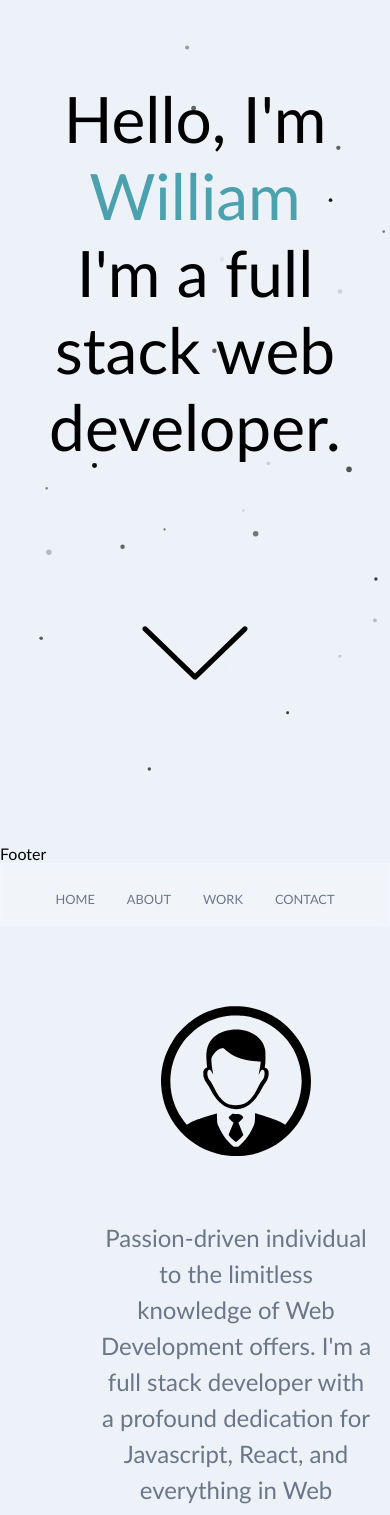
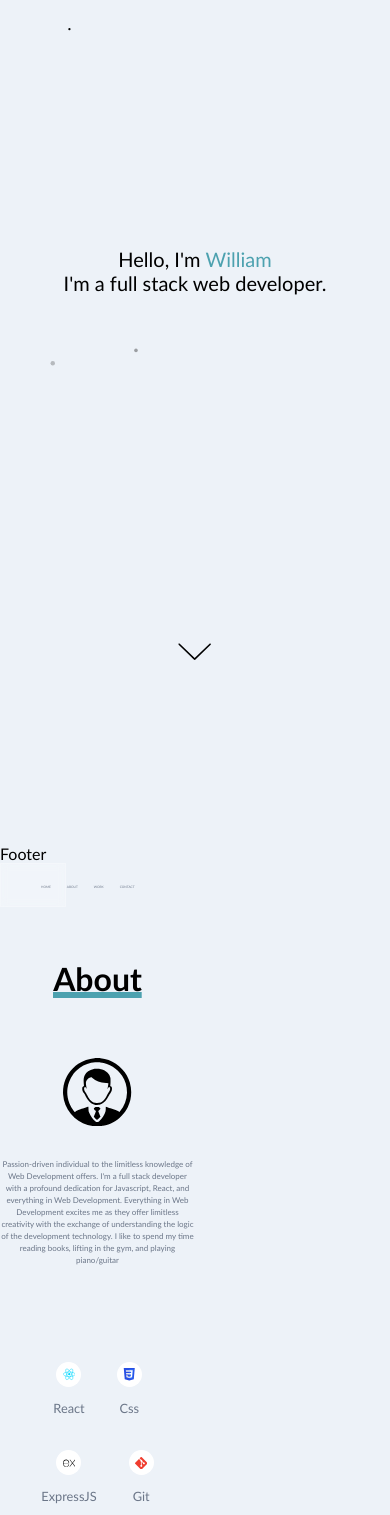
Before and after one commit to wcadz27/william_portfolio, a React (Create React App) app in the folder portfolio-app/: page / in a window 390 px wide. Shown: the top 1515 px of the page. Built offline with nearby package versions, Linux system fonts and the light colour scheme.

Commit message:
Updated skills div appearance, working on responsiveness of site

```diff
--- a/portfolio-app/src/App.scss
+++ b/portfolio-app/src/App.scss
@@ -1,3 +1,9 @@
+* {
+  box-sizing: border-box;
+  margin: 0;
+  padding: 0;
+}
+
 .particle-bg {
   /* position: absolute; */
   z-index: -1;
@@ -14,6 +20,8 @@
 }
 
 .page-sections {
+  z-index: 1;
+  width: 100%;
   display: flex;
   flex-direction: column;
 }
--- a/portfolio-app/src/assets/ParticleJs/particles.json
+++ b/portfolio-app/src/assets/ParticleJs/particles.json
@@ -17,46 +17,7 @@
   "fullScreen": {
     "zIndex": 1
   },
-  "interactivity": {
-    "events": {
-      "onClick": {
-        "mode": "repulse"
-      },
-      "onHover": {
-        "enable": true,
-        "mode": "bubble"
-      }
-    },
-    "modes": {
-      "bubble": {
-        "distance": 250,
-        "duration": 2,
-        "opacity": 0,
-        "size": 0,
-        "divs": {
-          "distance": 200,
-          "duration": 0.4,
-          "mix": false,
-          "selectors": []
-        }
-      },
-      "grab": {
-        "distance": 400
-      },
-      "repulse": {
-        "distance": 400,
-        "divs": {
-          "distance": 200,
-          "duration": 0.4,
-          "factor": 100,
-          "speed": 1,
-          "maxSpeed": 50,
-          "easing": "ease-out-quad",
-          "selectors": []
-        }
-      }
-    }
-  },
+
   "particles": {
     "color": {
       "value": "#030303"
@@ -94,7 +55,7 @@
       "density": {
         "enable": true
       },
-      "value": 160
+      "value": 20
     },
     "opacity": {
       "random": {
--- a/portfolio-app/src/components/Navbar/Navbar.scss
+++ b/portfolio-app/src/components/Navbar/Navbar.scss
@@ -1,6 +1,7 @@
 .app__navbar {
   order: 2;
-  width: 100%;
+  /* width: 100%; */
+  width: 10%;
   display: flex;
   justify-content: space-between;
   align-items: center;
@@ -42,7 +43,8 @@
   list-style: none;
 
   li {
-    margin: 0 1rem;
+    margin: 0 0.5rem;
+    /* margin: 0 1rem; */
     cursor: pointer;
     flex-direction: column;
 
@@ -51,10 +53,11 @@
       height: 5px;
       background: transparent;
       border-radius: 50%;
-      margin-bottom: 5px;
+      /*       margin-bottom: 5px; */
     }
 
     a {
+      font-size: 0.25em;
       color: var(--gray-color);
       text-decoration: none;
       flex-direction: column;
--- a/portfolio-app/src/container/About/About.jsx
+++ b/portfolio-app/src/container/About/About.jsx
@@ -42,22 +42,32 @@ const iconNames = [
   "Sass",
 ];
 
-const IconsList = icons.map((Icon, index) => {
+const random = (min, max) => Math.random() * (max - min) + min;
+
+const IconsList = icons.map((Icon, i) => {
   return (
     <div className="app__about-skills-item">
-      <div key={index}>
+      <motion.div
+        key={i}
+        whileInView={{ x: 0, opacity: [0, 1] }}
+        transition={{ duration: random(2, 3) }}
+      >
         <Icon />
-      </div>
-      <p className="app__about-skill-name p-text">{iconNames[index]}</p>
+      </motion.div>
+      <p className="app__about-skill-name p-text">{iconNames[i]}</p>
     </div>
   );
 });
 
 const About = () => {
   return (
-    <div className="app__about app__flex">
-      <motion.div>
-        <h1 className="app__about-heading app__flex header-highlight">About</h1>
+    <div className="app__about">
+      <motion.div
+        whileInView={{ y: [50, 100], opacity: [0, 1] }}
+        transition={{ duration: 0.5 }}
+        className="app__about-heading-container"
+      >
+        <h1 className="app__about-heading header-highlight">About</h1>
       </motion.div>
       <div className="app__about-info-container">
         <motion.div className="app__about-description">
@@ -77,9 +87,9 @@ const About = () => {
             </p>
           </div>
         </motion.div>
-        <motion.div className="app__about-skills-container">
+        <div className="app__about-skills-container">
           <div className="app__about-skills-list app__flex">{IconsList}</div>
-        </motion.div>
+        </div>
       </div>
     </div>
   );
--- a/portfolio-app/src/container/About/About.scss
+++ b/portfolio-app/src/container/About/About.scss
@@ -1,31 +1,32 @@
 .app__about {
-  width: 100%;
+  width: 50%;
   order: 3;
   justify-content: center;
-  h1 {
-    font-size: 1.85em;
-  }
+  flex-direction: column;
   @media screen and (min-width: 700px) {
     font-size: 2em;
   }
 }
 
-.app__about-heading {
+.app__about-heading-container {
   display: flex;
   justify-content: center;
-  align-items: center;
-  margin-top: 4rem;
+  margin-bottom: 5em;
+  margin-top: -3em;
+  h1 {
+  }
 }
 
 .app__about-info-container {
   display: flex;
   flex-direction: column;
-  justify-content: center;
+  justify-content: flex-start;
   align-items: center;
 
   @media screen and (min-width: 1300px) {
     flex-direction: row;
     margin-bottom: 5em;
+    margin-top: 3em;
   }
 }
 
@@ -35,15 +36,13 @@
   flex-direction: column;
   justify-content: center;
   align-items: center;
-  @media screen and (min-width: 1300px) {
-  }
 }
 
 .app__about-description-text {
-  width: 70vw;
-  margin-top: 4rem;
+  margin-top: 2rem;
   p {
-    font-size: 1.5rem;
+    font-size: 0.5em;
+    /* font-size: 1.5rem; */
     text-align: center;
     @media screen and (min-width: 700px) {
       font-size: 1.75rem;
@@ -69,8 +68,10 @@
 
 .about-icon {
   margin-top: 1rem;
-  width: 50%;
-  height: 50%;
+  /*  width: 50%;
+  height: 50%; */
+  width: 35%;
+  height: 35%;
   @media screen and (min-width: 700px) {
     width: 85%;
     height: 85%;
@@ -117,18 +118,31 @@
   margin: 1rem;
 
   div {
+    background-color: var(--white-color);
     border-radius: 50%;
-    border: 3px solid black;
-    width: 100px;
-    height: 100px;
+    /*     width: 100px;
+    height: 100px; */
+    width: 25px;
+    height: 25px;
     display: flex;
     justify-content: center;
     align-items: center;
     /*     &:hover {
     } */
+
+    &:hover {
+      box-shadow: 0 0 25px var(--secondary-color);
+    }
+
     @media screen and (min-width: 700px) {
       width: 85px;
       height: 85px;
+      flex-direction: row;
+    }
+
+    @media screen and (min-width: 1300px) {
+      width: 120px;
+      height: 120px;
       flex-direction: row;
     }
     @media screen and (min-width: 1700px) {
--- a/portfolio-app/src/container/Contact/Contact.jsx
+++ b/portfolio-app/src/container/Contact/Contact.jsx
@@ -33,7 +33,11 @@ const Contact = () => {
   return (
     <div className="app__contact-container app__flex">
       <div className="app__flex app__contact">
-        <motion.div className="app__flex app__contact-header">
+        <motion.div
+          whileInView={{ y: [100, 0], opacity: [0, 1] }}
+          transition={{ duration: 4 }}
+          className="app__flex app__contact-header"
+        >
           <h1 className="app__contact-heading header-highlight">Contact</h1>
           <p className="p-text">
             Want to have a conversation or work together? Leave your details and
--- a/portfolio-app/src/container/Contact/Contact.scss
+++ b/portfolio-app/src/container/Contact/Contact.scss
@@ -1,5 +1,5 @@
 .app__contact-container {
-  width: 100%;
+  width: 50%;
   order: 5;
   flex-direction: column;
 }
--- a/portfolio-app/src/container/Header/Header.jsx
+++ b/portfolio-app/src/container/Header/Header.jsx
@@ -1,6 +1,5 @@
 import React from "react";
 import { motion } from "framer-motion";
-import { AiOutlineArrowDown } from "react-icons/ai";
 import { DownArrow } from "../../assets/icons/Icons";
 
 import "./Header.scss";
@@ -9,8 +8,8 @@ const Header = () => {
     <div className="app__header app__flex">
       <div className="app__header-text-container">
         <motion.div
-          whileInView={{ x: [-100, 0], opacity: [0, 1] }}
-          transition={{ duration: 1.5 }}
+          whileInView={{ x: [-25, 0], opacity: [0, 1] }}
+          transition={{ duration: 1 }}
           className="app__header-name-info"
         >
           <div className="app__header-name">
@@ -22,8 +21,8 @@ const Header = () => {
           </div>
         </motion.div>
         <motion.div
-          whileInView={{ x: [100, 0], opacity: [0, 1] }}
-          transition={{ duration: 1.3 }}
+          whileInView={{ x: [25, 0], opacity: [0, 1] }}
+          transition={{ duration: 1 }}
           className="app__header-info-dev"
         >
           <div className="app__header-dev">
@@ -34,8 +33,8 @@ const Header = () => {
         </motion.div>
       </div>
       <motion.div
-        whileInView={{ y: [20, 0], opacity: [0, 1] }}
-        transition={{ duration: 0.5, delay: 1.5 }}
+        whileInView={{ y: [100, 0], opacity: [0, 1] }}
+        transition={{ duration: 4 }}
         className="app__header-guide"
       >
         <button className="arrow-container">
--- a/portfolio-app/src/container/Header/Header.scss
+++ b/portfolio-app/src/container/Header/Header.scss
@@ -10,6 +10,7 @@
 .app__header {
   z-index: 1;
   height: 100vh;
+  width: 100%;
   /*   top: 50%;
   left: 50%;
   margin-right: -50%;
@@ -46,7 +47,7 @@
 }
 
 .header-text {
-  font-size: 4rem;
+  font-size: 1.25em;
   font-family: "Gill Sans", "Gill Sans MT", Calibri, "Trebuchet MS", sans-serif;
   color: var(--black);
   @media screen and (min-width: 700px) {
@@ -68,7 +69,7 @@
 }
 
 .guide-arrow {
-  font-size: 1.75rem;
+  font-size: 0.65em;
   transition: 0.5s;
   fill: var(--black);
   &:hover,
--- a/portfolio-app/src/container/Work/Work.jsx
+++ b/portfolio-app/src/container/Work/Work.jsx
@@ -5,7 +5,11 @@ import "./Work.scss";
 const Work = () => {
   return (
     <div className="app__work app__flex">
-      <motion.div className="app__flex">
+      <motion.div
+        whileInView={{ y: [100, 0], opacity: [0, 1] }}
+        transition={{ duration: 4 }}
+        className="app__flex"
+      >
         <h1 className="app__work-heading header-highlight">Work</h1>
       </motion.div>
     </div>
--- a/portfolio-app/src/container/Work/Work.scss
+++ b/portfolio-app/src/container/Work/Work.scss
@@ -1,5 +1,5 @@
 .app__work {
-  width: 100%;
+  width: 50%;
   order: 4;
   justify-content: center;
   h1 {
```
